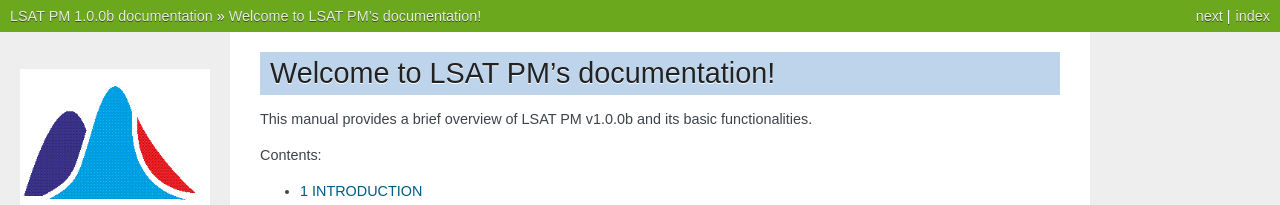
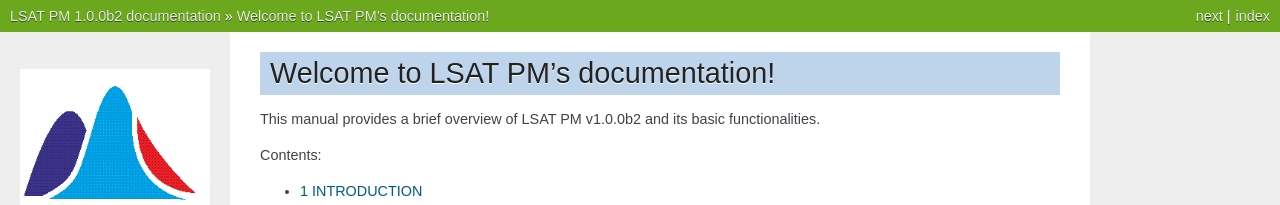
Before and after one commit to BGR-EGHA/LSAT-Documentation, a Sphinx documentation site: the page built from source/index.rst, in a window 1280 px wide and 900 px high. Shown: the top 205 px of the window. Built offline with Sphinx 7.4.7, drawn with Linux system fonts in a browser that asks for light colours; some of the changed text lies outside the part shown.

Commit message:
Updated version and year

```diff
--- a/source/conf.py
+++ b/source/conf.py
@@ -18,11 +18,11 @@
 # -- Project information -----------------------------------------------------
 
 project = 'LSAT PM'
-copyright = '2021, Federal Institute for Geosciences and Natural Resources'
+copyright = '2022, Federal Institute for Geosciences and Natural Resources'
 author = 'Federal Institute for Geosciences and Natural Resources'
 
 # The full version, including alpha/beta/rc tags
-release = '1.0.0b'
+release = '1.0.0b2'
 
 
 # -- General configuration ---------------------------------------------------
--- a/source/index.rst
+++ b/source/index.rst
@@ -5,7 +5,7 @@
 
 Welcome to LSAT PM's documentation!
 ===================================
-This manual provides a brief overview of LSAT PM v1.0.0b and its basic functionalities.
+This manual provides a brief overview of LSAT PM v1.0.0b2 and its basic functionalities.
 
 
 .. toctree::
```
